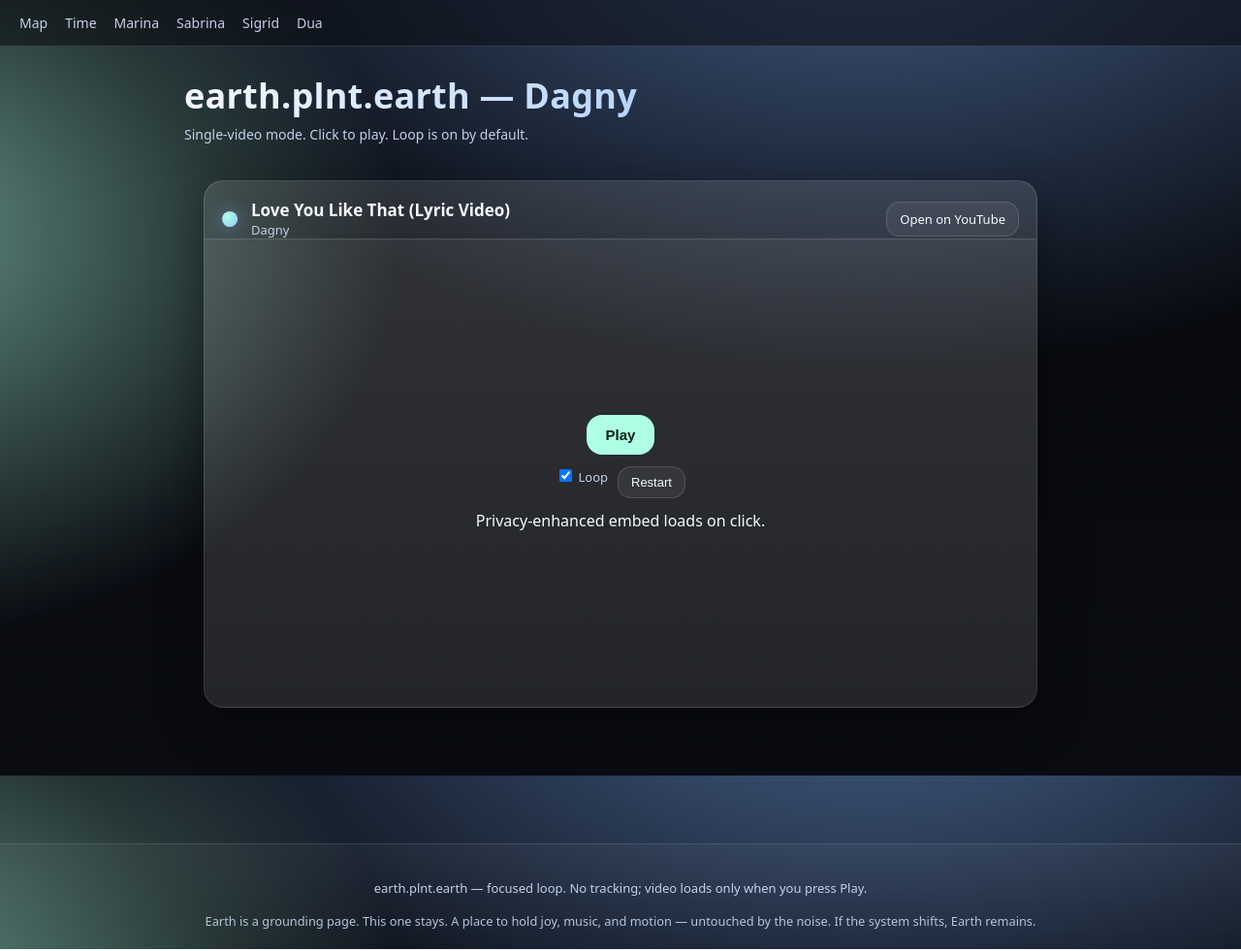
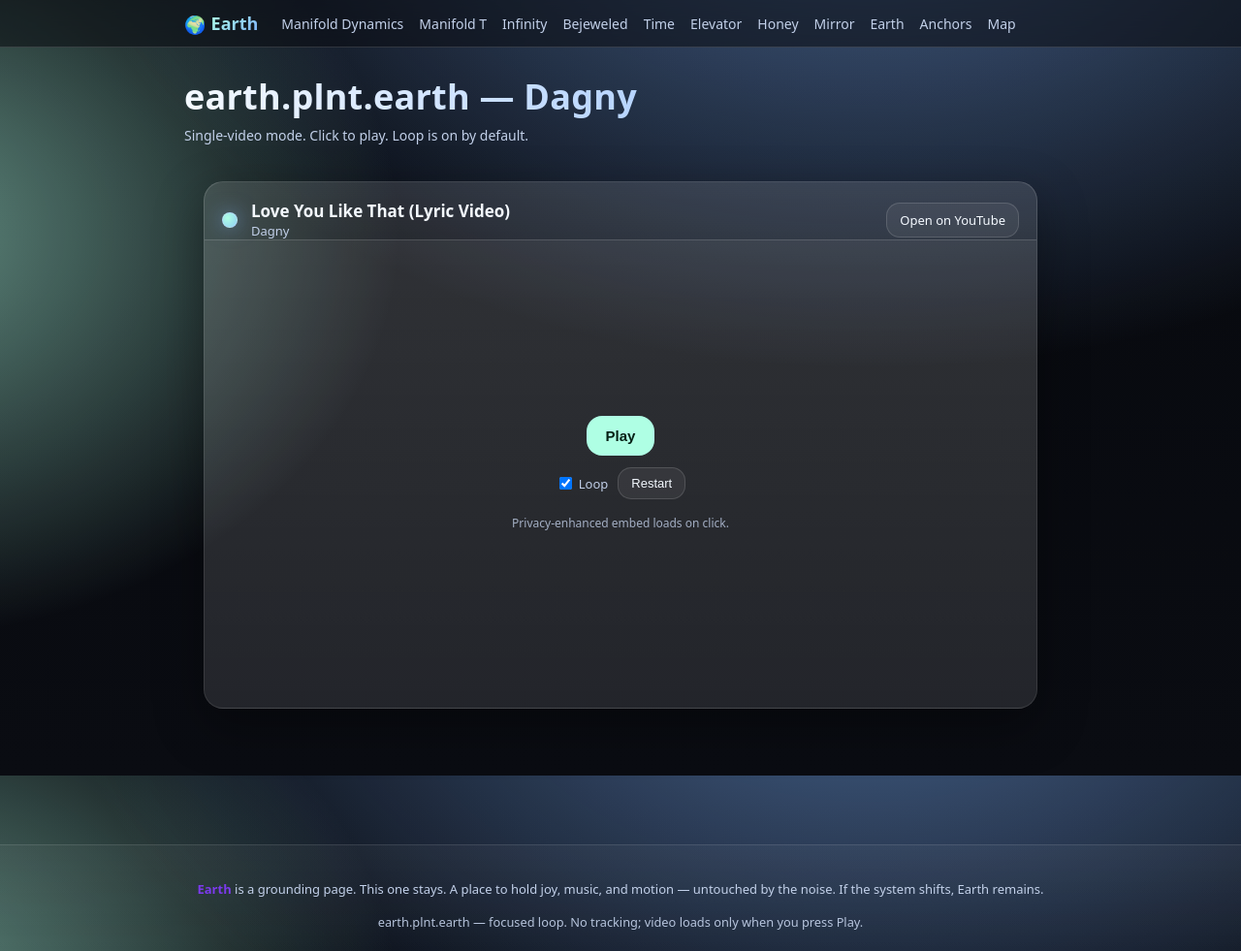
Before and after one commit to tcarrw/earth, a plain HTML site: page index.html in a window 1280 px wide. Shown: the whole page at 97% size. Drawn offline with Linux system fonts and the light colour scheme.

Commit message:
Update index.html

```diff
--- a/index.html
+++ b/index.html
@@ -19,6 +19,9 @@
       --sky:#7fb3ff;
       --sky-glow:rgba(127,179,255,0.55);
 
+      --accent:#7c3aed;
+      --accent-2:#f59e0b;
+
       --glass:rgba(255,255,255,0.06);
       --glass2:rgba(255,255,255,0.12);
     }
@@ -37,21 +40,71 @@
       -webkit-font-smoothing:antialiased;
     }
 
-    /* NAV BAR */
-    nav{
-      display:flex;gap:18px;
-      padding:14px 20px;
+    /* SITE HEADER */
+    .site-header{
       backdrop-filter:blur(14px);
       background:rgba(10,12,18,0.55);
       border-bottom:1px solid var(--line);
-      position:sticky;top:0;z-index:20;
+      padding:12px 20px;
+      position:sticky;
+      top:0;
+      z-index:20;
+    }
+    .site-header-inner{
+      max-width:900px;
+      margin:0 auto;
+      display:flex;
+      flex-wrap:wrap;
+      align-items:center;
+      gap:12px 24px;
+    }
+    .site-title{
+      font-weight:700;
+      font-size:18px;
+      display:flex;
+      align-items:center;
+      gap:6px;
+    }
+    .site-title-text{
+      background:linear-gradient(135deg,var(--mint),var(--sky));
+      -webkit-background-clip:text;
+      background-clip:text;
+      -webkit-text-fill-color:transparent;
+      color:transparent;
+    }
+    .earth-spin{
+      display:inline-block;
+      width:1.2em;
+      height:1.2em;
+      position:relative;
+    }
+    .earth-spin span{
+      position:absolute;
+      top:0;
+      left:0;
+      opacity:0;
+      animation:earthRotate 1.5s infinite;
+    }
+    .earth-spin span:nth-child(1){animation-delay:0s}
+    .earth-spin span:nth-child(2){animation-delay:0.5s}
+    .earth-spin span:nth-child(3){animation-delay:1s}
+    @keyframes earthRotate{
+      0%,33.32%{opacity:1}
+      33.33%,100%{opacity:0}
+    }
+    .site-nav{
+      display:flex;
+      flex-wrap:wrap;
+      gap:8px 16px;
+    }
+    .site-nav a{
+      color:var(--ink-dim);
+      text-decoration:none;
       font-size:14px;
-    }
-    nav a{
-      text-decoration:none;color:var(--ink-dim);font-weight:500;
+      font-weight:500;
       transition:color .2s ease;
     }
-    nav a:hover{color:var(--ink)}
+    .site-nav a:hover{color:var(--ink)}
 
     /* HEADER */
     header{
@@ -66,6 +119,8 @@
       letter-spacing:.25px;
       background:linear-gradient(90deg,var(--ink),var(--sky));
       -webkit-background-clip:text;
+      background-clip:text;
+      -webkit-text-fill-color:transparent;
       color:transparent;
     }
     .sub{color:var(--ink-dim);font-size:14px;margin-top:4px;}
@@ -91,6 +146,7 @@
     .head{
       display:flex;align-items:center;justify-content:space-between;gap:14px;
       padding:18px 18px 0;
+      flex-wrap:wrap;
     }
     .meta{display:flex;align-items:center;gap:14px}
     .dot{
@@ -100,6 +156,7 @@
         0 0 20px var(--sky-glow),
         inset 0 0 14px var(--mint-glow);
       border:1px solid rgba(255,255,255,.3);
+      flex-shrink:0;
     }
     .title{font-weight:700;font-size:17px;}
     .artist{font-size:13px;color:var(--ink-dim)}
@@ -111,7 +168,9 @@
       background:var(--glass);
       border:1px solid var(--line);
       color:var(--ink);
-      font-size:13px;text-decoration:none;
+      font-size:13px;
+      text-decoration:none;
+      cursor:pointer;
       transition:background .2s ease;
     }
     .btn:hover{background:rgba(255,255,255,0.14)}
@@ -138,9 +197,13 @@
       font-size:15px;
       transition:transform .15s ease;
     }
+    .play:hover{background:#c4ffec}
     .play:active{transform:scale(.93);}
 
-    .controls{display:flex;gap:10px;flex-wrap:wrap;justify-content:center;font-size:13px;color:var(--ink-dim);}
+    .controls{display:flex;gap:10px;flex-wrap:wrap;justify-content:center;font-size:13px;color:var(--ink-dim);align-items:center;}
+    .controls label{display:flex;align-items:center;gap:4px;cursor:pointer;}
+
+    .mini{font-size:12px;color:var(--ink-dim);opacity:.8;margin-top:4px;}
 
     footer{
       color:var(--ink-dim);
@@ -151,6 +214,12 @@
       font-size:13px;
       margin-top:40px;
     }
+    footer a{
+      color:var(--accent);
+      text-decoration:none;
+      font-weight:600;
+    }
+    footer a:hover{text-decoration:underline}
 
     /* Earth Note */
     .earth-note{
@@ -158,21 +227,34 @@
       font-size:12.8px;
       opacity:.92;
       color:var(--ink-dim);
-      line-height:1.45;
+      line-height:1.55;
     }
   </style>
 </head>
 
 <body>
 
-  <nav>
-    <a href="https://time.plnt.earth/map">Map</a>
-    <a href="https://time.plnt.earth">Time</a>
-    <a href="https://mirrorhoney.plnt.earth">Marina</a>
-    <a href="https://honey.plnt.earth">Sabrina</a>
-    <a href="https://clarity.plnt.earth">Sigrid</a>
-    <a href="https://motion.plnt.earth">Dua</a>
-  </nav>
+  <div class="site-header">
+    <div class="site-header-inner">
+      <div class="site-title">
+        <span class="earth-spin"><span>🌎</span><span>🌍</span><span>🌏</span></span>
+        <span class="site-title-text">Earth</span>
+      </div>
+      <nav class="site-nav">
+        <a href="https://manifolddynamics.plnt.earth">Manifold Dynamics</a>
+        <a href="https://manifolddynamics.plnt.earth/t">Manifold T</a>
+        <a href="https://infinity.plnt.earth">Infinity</a>
+        <a href="https://bejeweled.plnt.earth">Bejeweled</a>
+        <a href="https://time.plnt.earth">Time</a>
+        <a href="https://time.plnt.earth/elevator/index.html">Elevator</a>
+        <a href="https://honey.plnt.earth">Honey</a>
+        <a href="https://mirror.plnt.earth">Mirror</a>
+        <a href="https://earth.plnt.earth">Earth</a>
+        <a href="https://time.plnt.earth/anchors/index.html">Anchors</a>
+        <a href="https://time.plnt.earth/map/index.html">Map</a>
+      </nav>
+    </div>
+  </div>
 
   <header>
     <div class="wrap">
@@ -211,11 +293,9 @@
   </main>
 
   <footer>
-    earth.plnt.earth — focused loop. No tracking; video loads only when you press Play.
+    <a href="https://earth.plnt.earth">Earth</a> is a grounding page. This one stays. A place to hold joy, music, and motion — untouched by the noise. If the system shifts, Earth remains.
     <div class="earth-note">
-      Earth is a grounding page. This one stays.
-      A place to hold joy, music, and motion — untouched by the noise.
-      If the system shifts, Earth remains.
+      earth.plnt.earth — focused loop. No tracking; video loads only when you press Play.
     </div>
   </footer>
 
```
